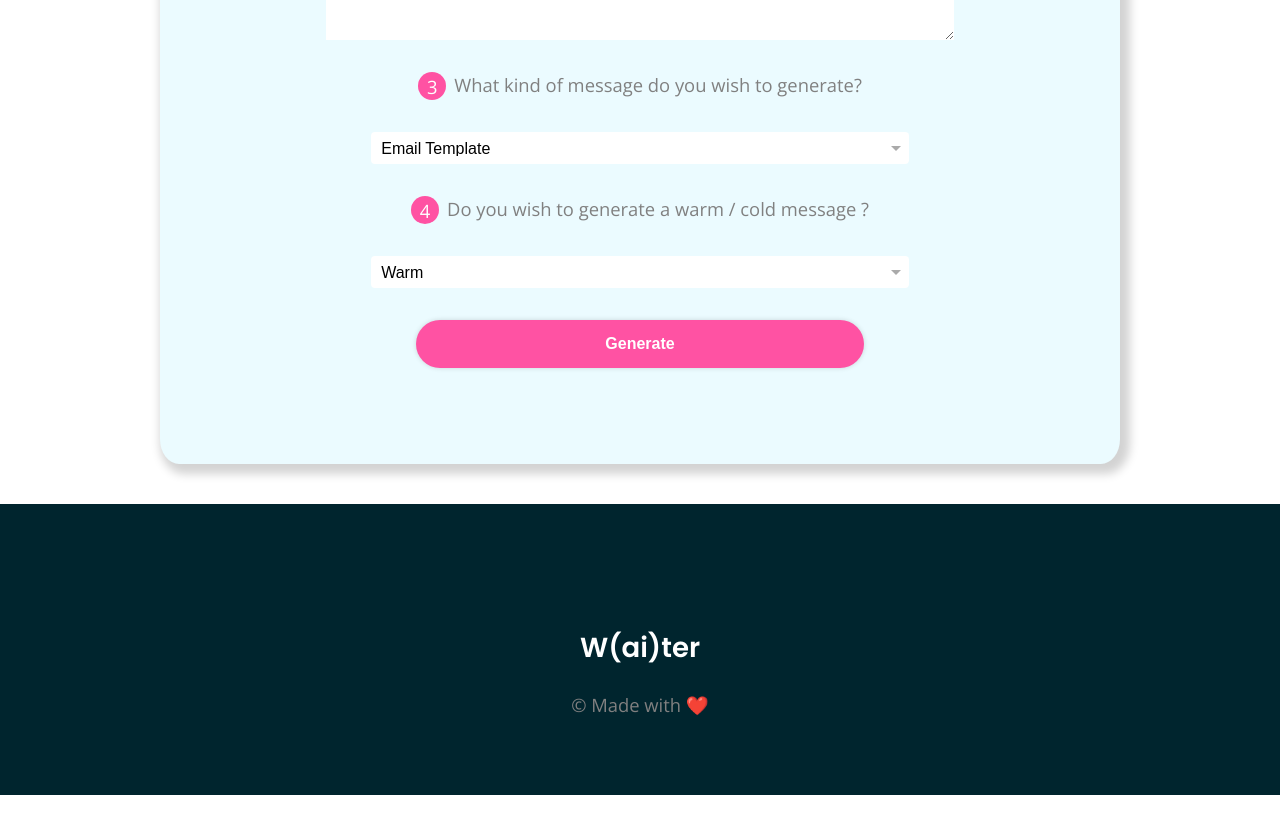
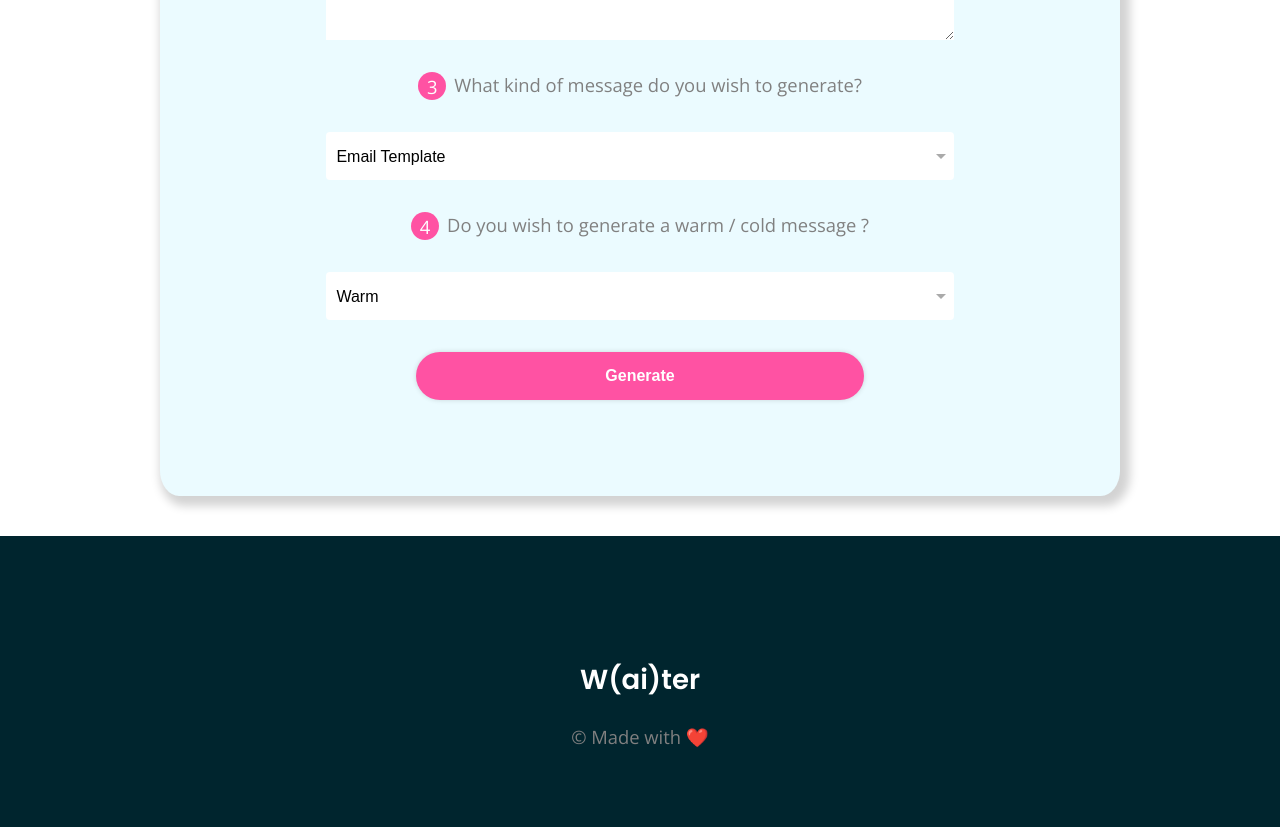
Before and after one commit to Stefanuswilfrid/waiter, a Next.js app: page /email in a window 1280 px wide. Shown: the part 900-1727 px from the top of the page. Before the commit the page ends 1695 px from the top, so only its background shows below. Built offline with nearby package versions, Linux system fonts and the light colour scheme; no server answers.

Commit message:
Update globals.scss

```diff
--- a/styles/globals.scss
+++ b/styles/globals.scss
@@ -801,7 +801,7 @@ textarea{
 	background-color: white;
 	border-radius: 4px;
   margin: 2rem auto;
-  width: 60%;
+  width: 70%;
 
   @media screen and (max-width: 730px) {
     width: 100%;
@@ -814,6 +814,7 @@ textarea{
   width: 100%;
 	padding: 8px 24px 8px 10px;
 	border: none;
+	height:3rem;
 	background-color: transparent;
 		-webkit-appearance: none;
 		-moz-appearance: none;
```
